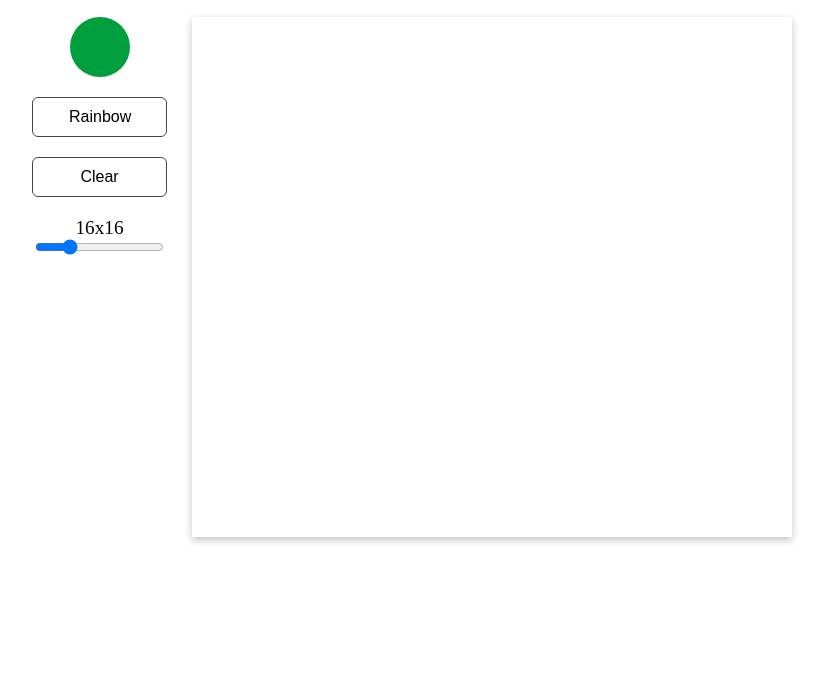
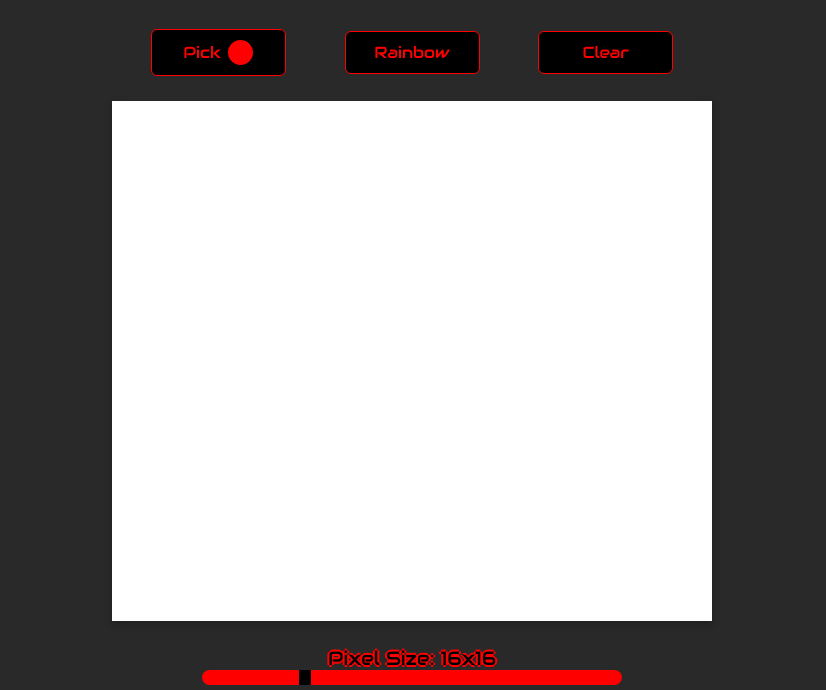
Before and after one commit to milovanovic-n/etch-a-sketch, a plain HTML site: page index.html in a window 1280 px wide. Shown: the part 110-800 px from the top of the page, without its empty margins (228-1054 px from the left). Drawn offline with Linux system fonts and the light colour scheme.

Commit message:
improve UI

```diff
--- a/app.js
+++ b/app.js
@@ -1,5 +1,5 @@
 /* Set Default Values */
-let defaultColor = "#009E3D";
+let defaultColor = "#FF0000";
 let defaultSize = 16;
 
 /* Mode Rainbow */
--- a/index.html
+++ b/index.html
@@ -1,32 +1,40 @@
 <!DOCTYPE html>
 <html lang="en">
 <head>
-    <meta charset="UTF-8">
-    <meta http-equiv="X-UA-Compatible" content="IE=edge">
-    <meta name="viewport" content="width=device-width, initial-scale=1.0">
-    <title>Etch-a-Sketch</title>
-    <link rel="stylesheet" href="./styles.css">
+  <meta charset="UTF-8">
+  <meta http-equiv="X-UA-Compatible" content="IE=edge">
+  <meta name="viewport" content="width=device-width, initial-scale=1.0">
+  <title>Etch-a-Sketch</title>
+  <link rel="preconnect" href="https://fonts.googleapis.com">
+  <link rel="preconnect" href="https://fonts.gstatic.com" crossorigin>
+  <link href="https://fonts.googleapis.com/css2?family=Audiowide&display=swap" rel="stylesheet">
+  <link rel="stylesheet" href="./styles.css">
 </head>
 <body>
   <!--Title-->
-  <h1 id="title">Etch a Sketch</h1>
+  <h1 id="title">Etch-a-Sketch</h1>
 
   <div class="main">
     <!--Sidebar-->
     <aside class="sidebar">
-			<input id="color" class="color" type="color" value="#009E3D">
+      <button class="button selectColor">
+        <span>Pick</span>
+        <input id="color" class="color" type="color" value="#FF0000">
+      </button>
       <button id="rainbow" class="button">Rainbow</button>
 			<button id="clear" class="button">Clear</button>
-      <div class="sizeContainer">
-        <span id="displaySize" class="displaySize">16x16</span>
-        <input class="size" id="size" type="range" value="16" step="1" max="64" min="1">
-      </div>
+
   	</aside>
 
     <!--Grid Container-->
     <div id="container">
 
     </div>
+    <!-- Range Input -->
+    <div class="sizeContainer">
+      <span id="displaySize" class="displaySize">Pixel Size: 16x16</span>
+      <input class="size" id="size" type="range" value="16" step="1" max="64" min="1">
+    </div>
   </div>
 
   <script src="./app.js"></script>
--- a/styles.css
+++ b/styles.css
@@ -2,41 +2,51 @@
 	margin: 0;
 	padding: 0;
 	box-sizing: border-box;
+	font-family: 'Audiowide', cursive;
 }
 
 body {
 	display: flex;
 	flex-direction: column;
 	align-items: center;
+	background-color: #292929;
 }
 
 /* Title */
 #title {
 	margin: 45px 0;
+	font-size: 38px;
+	color: #FF0000;
 }
 
 /* Main Container */
 .main {
 	display: flex;
-	justify-content: space-between;
+	flex-direction: column;
 	gap: 25px;
 }
 
 /* Aside */
 aside {
 	display: flex;
-	flex-direction: column;
+	font-size: 1.3rem;
+	justify-content: space-evenly;
 	align-items: center;
-	font-size: 1.3rem;
 	gap: 20px;
 }
 
 /* Color Input */
+.selectColor {
+	display: flex;
+	justify-content: space-evenly;
+	align-items: center;
+}
+
 input[type="color"] {
 	-webkit-appearance: none;
 	border: none;
-	width: 60px;
-	height: 60px;
+	width: 25px;
+	height: 25px;
 	background: none;
 }
 input[type="color"]::-webkit-color-swatch-wrapper {
@@ -58,14 +68,15 @@ input[type="color"]::-webkit-color-swatch {
 .button {
 	transition: all .3s;
 	width: 135px;
-	padding: 10px 36px;
-	border: 1px solid #454545;
+	padding: 10px 24px;
+	border: 1px solid #FF0000;
 	border-radius: 6px;
-	background-color: transparent;
+	background-color: black;
+	color: #FF0000;
 	font-size: 16px;
 }
 .button:hover {
-	background-color: #454545;
+	border: 1px solid #ffffff;
 	color: #dadada;
 	font-weight: bold;
 	cursor: pointer;
@@ -86,6 +97,8 @@ input[type="color"]::-webkit-color-swatch {
 /* Size Input Text */
 .displaySize {
 	font-size: 1.2rem;
+	color: #000000;
+	text-shadow: -2px 0 rgb(255, 0, 0), 0 2px rgb(255, 0, 0), 2px 0 rgb(255, 0, 0), 0 -2px rgb(255, 0, 0);
 }
 /* Input Size */
 .size {
@@ -94,6 +107,31 @@ input[type="color"]::-webkit-color-swatch {
 .size:hover {
 	transform: scale(1.3);
 	cursor: pointer;
+}
+
+input[type="range"] {
+	overflow: hidden;
+  width: 70%;
+  -webkit-appearance: none;
+  background-color: #FF0000;
+	border-radius: 8px;
+}
+input[type='range']::-webkit-slider-runnable-track {
+	height: 16px;
+	-webkit-appearance: none;
+	color: #000000;
+	margin-top: -1px;
+}
+input[type='range']::-webkit-slider-thumb {
+	width: 12px;
+	-webkit-appearance: none;
+	height: 16px;
+	cursor: ew-resize;
+	background: #000000;
+	box-shadow: -70% 0 0 70% #000000;
+}
+input[type='range']::-webkit-slider-thumb:hover {
+	transform: scale(1.2);
 }
 
 
@@ -107,6 +145,7 @@ input[type="color"]::-webkit-color-swatch {
   grid-template-rows: repeat(var(--grid-rows), 1fr);
   grid-template-columns: repeat(var(--grid-cols), 1fr);
 	box-shadow: rgb(0 0 0 / 24%) 0px 3px 8px;
+	background-color: #ffffff;
 }
 
 /* Grid Item */
```
